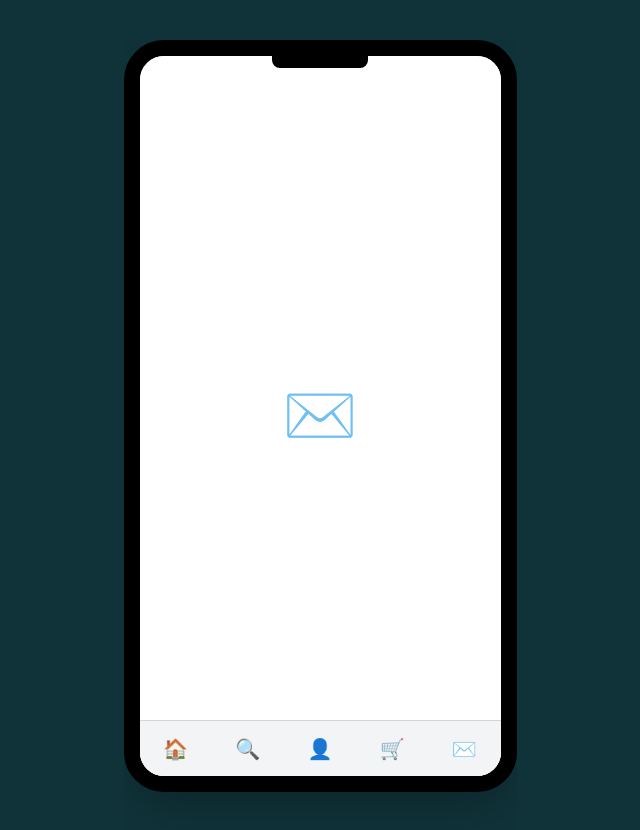
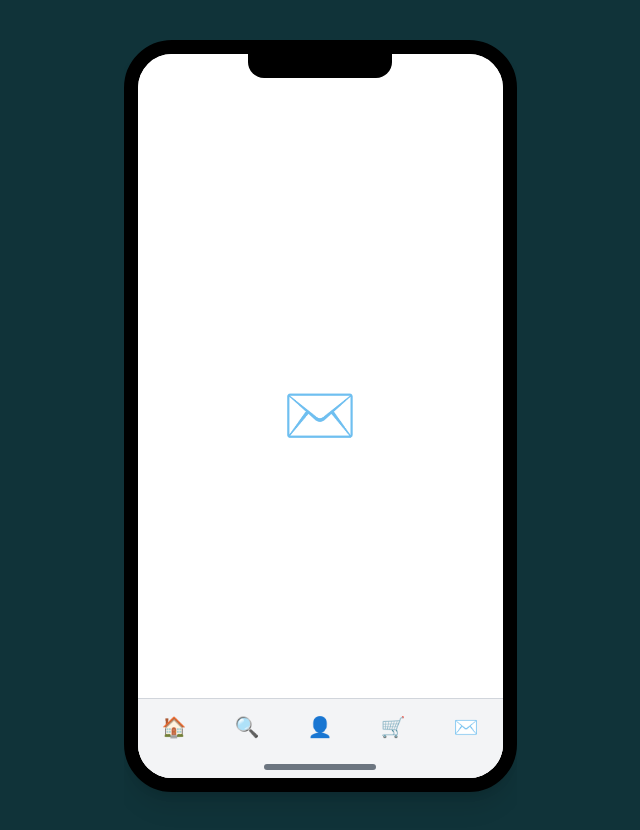
Before and after one commit to fullparty-dev/fullparty_app, a Next.js app: page /party/messages in a window 1280 px wide. Shown: the top 830 px of the page, without its empty margins (320-960 px from the left). Built offline with nearby package versions, Linux system fonts and the light colour scheme.

Commit message:
fix: adjust BottomNav position and add realistic home indicator

```diff
--- a/src/app/party/home/page.tsx
+++ b/src/app/party/home/page.tsx
@@ -12,7 +12,7 @@ export default function PartyPage() {
     <main className="min-h-screen bg-primary px-4 flex flex-col items-center justify-center">
       <SmartphoneWrapper>
         <SmartphoneFrame>
-        <div className="p-4 pb-14 overflow-y-auto max-h-full">
+        <div className="p-4 pb-[56px] overflow-y-auto max-h-full">
           <div className="flex items-center justify-between mb-4">
             <img src="/avatar.png" alt="My Icon" className="w-8 h-8 rounded-full" />
             <div className="flex bg-gray-200 rounded-full p-1 text-sm font-medium">
--- a/src/app/party/messages/page.tsx
+++ b/src/app/party/messages/page.tsx
@@ -1,6 +1,7 @@
 "use client";
 import SmartphoneWrapper from "@/components/SmartphoneWrapper";
 import SmartphoneFrame from "@/components/SmartphoneFrame";
+import BottomNav from "@/components/BottomNav";
 
 export default function MessagesPage() {
   return (
@@ -9,6 +10,7 @@ export default function MessagesPage() {
         <div className="h-full flex items-center justify-center bg-white text-6xl">
           ✉️
         </div>
+        <BottomNav />
       </SmartphoneFrame>
     </SmartphoneWrapper>
   );
--- a/src/app/party/profile/page.tsx
+++ b/src/app/party/profile/page.tsx
@@ -1,6 +1,7 @@
 "use client";
 import SmartphoneFrame from "@/components/SmartphoneFrame";
 import SmartphoneWrapper from "@/components/SmartphoneWrapper";
+import BottomNav from "@/components/BottomNav";
 
 export default function Profile() {
   return (
@@ -9,6 +10,7 @@ export default function Profile() {
         <div className="h-full flex items-center justify-center bg-white text-6xl">
           👤
         </div>
+        <BottomNav />
       </SmartphoneFrame>
     </SmartphoneWrapper>
   );
--- a/src/app/party/search/page.tsx
+++ b/src/app/party/search/page.tsx
@@ -6,6 +6,7 @@ import SmartphoneWrapper from "@/components/SmartphoneWrapper";
 import { mockParties } from "@/lib/mockData";
 import { PartyCard } from "@/components/PartyCard";
 import { useModeStore } from "@/lib/store";
+import BottomNav from "@/components/BottomNav";
 
 export default function PartySearchPage() {
   const mode = useModeStore((state) => state.selectedMode);
@@ -47,15 +48,8 @@ export default function PartySearchPage() {
             <button className="text-3xl bg-primary text-white rounded-full w-12 h-12 shadow-md">+</button>
           </div>
 
-          {/* 下部ナビ */}
-          <div className="absolute bottom-0 left-0 w-full h-14 bg-gray-100 border-t border-gray-300 flex justify-around items-center text-xl">
-            <button onClick={() => router.push("/party/home")}>🏠</button>
-            <button onClick={() => router.push("/party/search")}>🔍</button>
-            <button onClick={() => router.push("/profile")}>👤</button>
-            <button onClick={() => router.push("/store")}>🛒</button>
-            <button onClick={() => router.push("/messages")}>✉️</button>
-          </div>
         </div>
+        <BottomNav />
       </SmartphoneFrame>
     </SmartphoneWrapper>
   );
--- a/src/app/party/store/page.tsx
+++ b/src/app/party/store/page.tsx
@@ -1,6 +1,7 @@
 "use client";
 import SmartphoneWrapper from "@/components/SmartphoneWrapper";
 import SmartphoneFrame from "@/components/SmartphoneFrame";
+import BottomNav from "@/components/BottomNav";
 
 export default function Store() {
   return (
@@ -9,6 +10,7 @@ export default function Store() {
         <div className="h-full flex items-center justify-center bg-white text-6xl">
           🛒
         </div>
+        <BottomNav />
       </SmartphoneFrame>
     </SmartphoneWrapper>
   );
--- a/src/components/BottomNav.tsx
+++ b/src/components/BottomNav.tsx
@@ -1,5 +1,3 @@
-
-
 "use client";
 
 import { useRouter } from "next/navigation";
@@ -8,12 +6,12 @@ export default function BottomNav() {
   const router = useRouter();
 
   return (
-    <div className="absolute bottom-0 left-0 w-full h-14 bg-gray-100 border-t border-gray-300 flex justify-around items-center">
+    <div className="absolute bottom-6 left-0 w-full h-14 bg-gray-100 border-t border-gray-300 flex justify-around items-center before:content-[''] before:absolute before:bottom-[-24px] before:left-0 before:w-full before:h-6 before:bg-gray-100 z-50">
       <button className="text-xl" onClick={() => router.push("/party/home")}>🏠</button>
       <button className="text-xl" onClick={() => router.push("/party/search")}>🔍</button>
-      <button className="text-xl" onClick={() => router.push("/profile")}>👤</button>
-      <button className="text-xl" onClick={() => router.push("/store")}>🛒</button>
-      <button className="text-xl" onClick={() => router.push("/dm")}>✉️</button>
+      <button className="text-xl" onClick={() => router.push("/party/profile")}>👤</button>
+      <button className="text-xl" onClick={() => router.push("/party/store")}>🛒</button>
+      <button className="text-xl" onClick={() => router.push("/party/messages")}>✉️</button>
     </div>
   );
 }
--- a/src/components/SmartphoneFrame.tsx
+++ b/src/components/SmartphoneFrame.tsx
@@ -5,35 +5,23 @@ type Props = {
   children: React.ReactNode;
 };
 
-type NavItem = {
-  href: string;
-  icon: React.ReactNode;
-  label?: string;
-};
-
-const navItems: NavItem[] = [
-  { href: "/party/home", icon: <span>🏠</span> },
-  { href: "/party/search", icon: <span>🔍</span> },
-  { href: "/party/profile", icon: <span>👤</span> },
-  { href: "/party/store", icon: <span>🛒</span> },
-  { href: "/party/messages", icon: <span>✉️</span> },
-];
-
 export default function SmartphoneFrame({ children }: Props) {
   return (
     <div className="flex justify-center items-start w-full h-full overflow-hidden pointer-events-auto touch-auto">
       <div className="origin-top transition-transform duration-200 scale-90 sm:scale-100 flex items-center justify-center aspect-[393/752] w-full max-w-[393px]">
-        <div className="border-[16px] border-black rounded-[40px] w-full h-full shadow-2xl relative bg-white overflow-hidden flex flex-col">
-          <div className="absolute top-0 left-1/2 -translate-x-1/2 w-24 h-3 bg-black rounded-b-lg z-10" />
-          <div className="h-full overflow-hidden relative bg-white flex-1 flex flex-col">
+        <div className="border-[14px] border-black rounded-[48px] w-full h-full shadow-xl relative bg-white overflow-hidden flex flex-col">
+          <div className="absolute top-0 left-1/2 -translate-x-1/2 w-36 h-6 bg-black rounded-b-2xl z-10" />
+          <div
+            className="h-full overflow-hidden relative bg-white flex-1 flex flex-col pb-0"
+            style={{
+              paddingTop: "env(safe-area-inset-top)",
+              paddingBottom: "env(safe-area-inset-bottom)",
+              paddingLeft: "env(safe-area-inset-left)",
+              paddingRight: "env(safe-area-inset-right)",
+            }}
+          >
             {children}
-            <div className="absolute bottom-0 left-0 w-full h-14 bg-gray-100 border-t border-gray-300 flex justify-around items-center text-xl">
-              {navItems.map((item) => (
-                <Link key={item.href} href={item.href}>
-                  <span className="text-xl">{item.icon}</span>
-                </Link>
-              ))}
-            </div>
+            <div className="absolute bottom-2 left-1/2 -translate-x-1/2 w-28 h-1.5 rounded-full bg-gray-600 opacity-80 z-[60] pointer-events-none" />
           </div>
         </div>
       </div>
```
